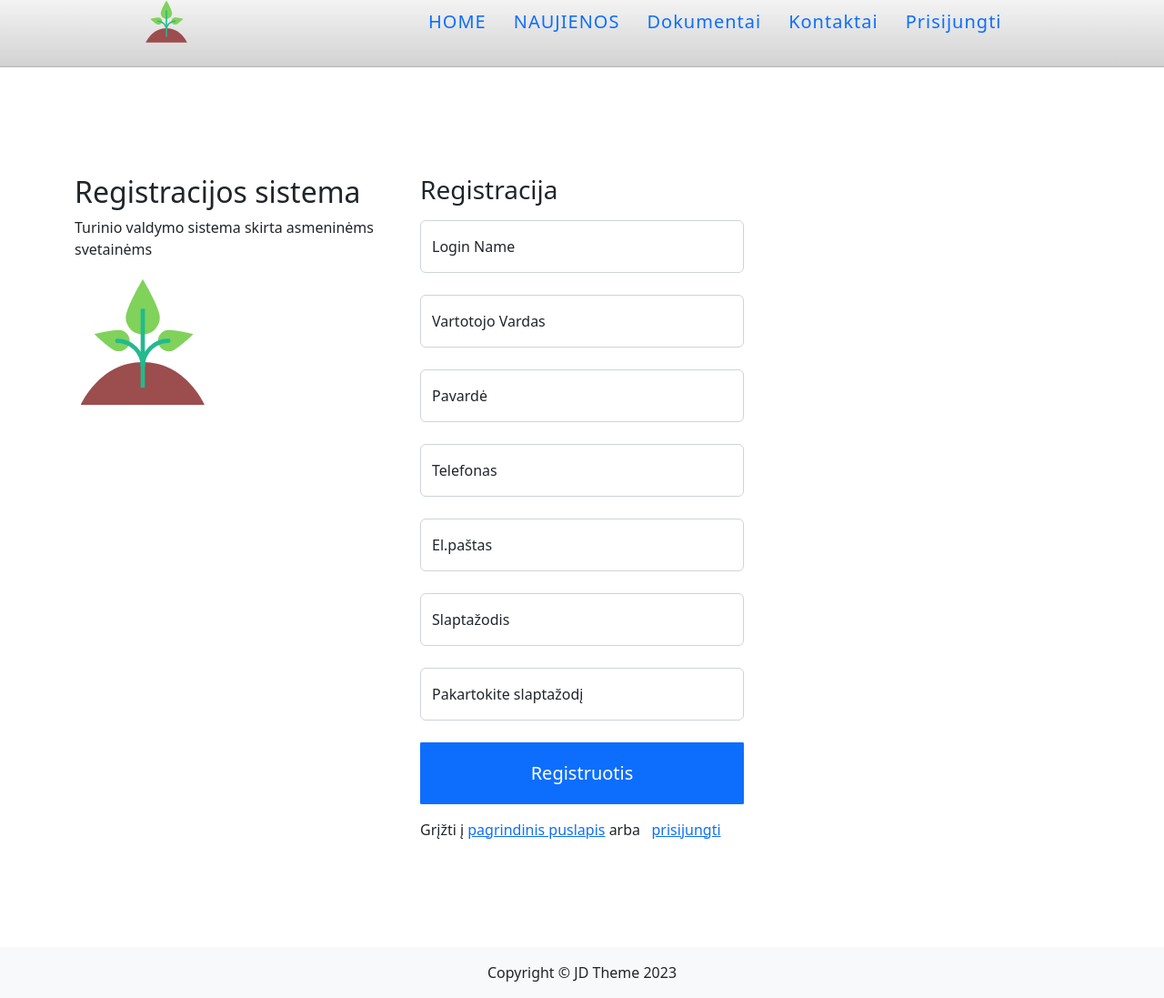
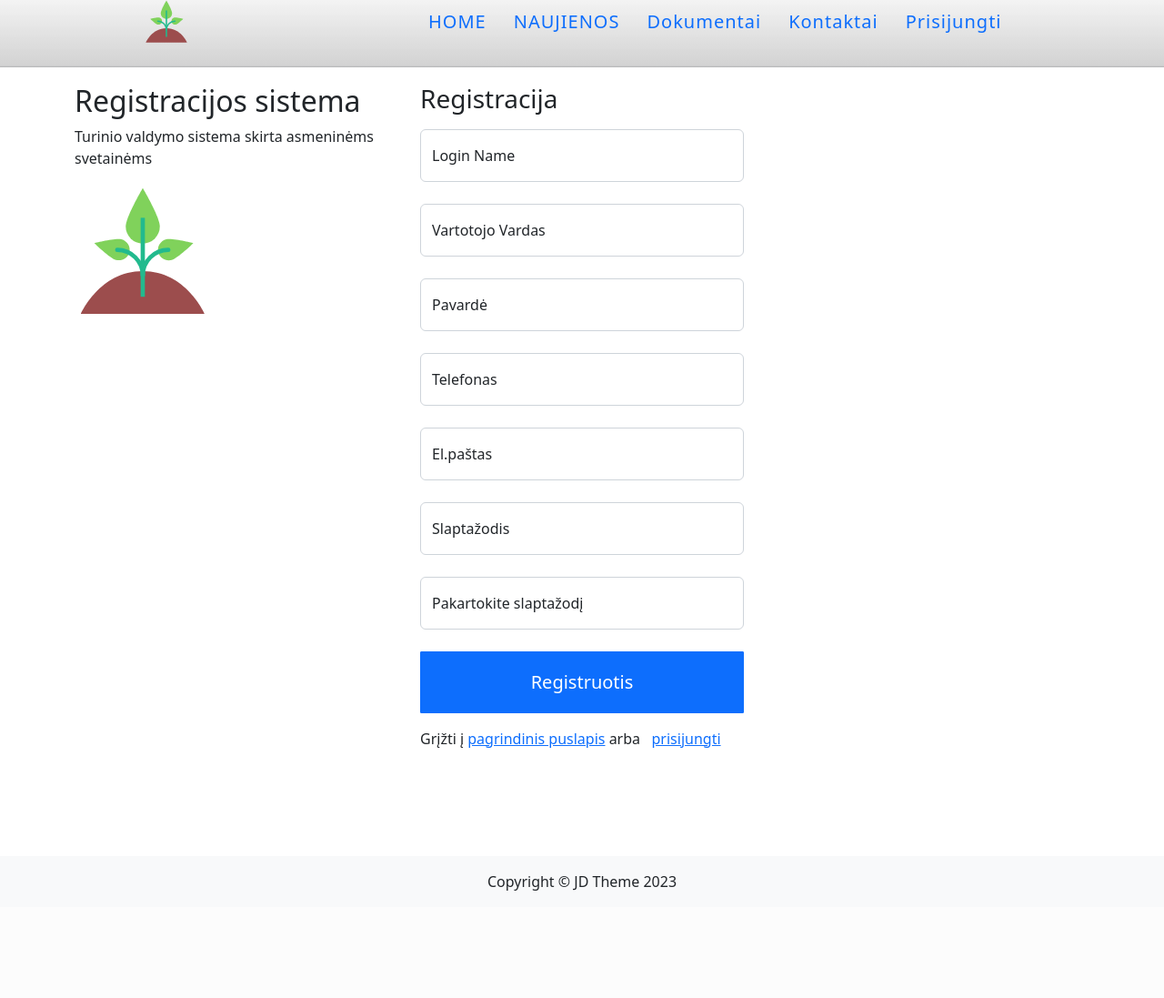
Before and after one commit to flusity/flusity-CMS, a PHP site: page /register.php in a window 1280 px wide. Shown: the part 27-1124 px from the top of the page at 91% size. After the commit the page ends 1006 px from the top, so only its background shows below. Run offline with PHP 8.4, Linux system fonts and the light colour scheme; data comes from the database, SQL or seed files in the repository; some libraries are stand-ins or nearby versions.

Commit message:
Update register.php

```diff
--- a/register.php
+++ b/register.php
@@ -44,7 +44,7 @@ if ($_SERVER['REQUEST_METHOD'] === 'POST') {
 <header id="header">
 <?php require_once 'template/menu-horizontal.php';?>
 </header>
-<section class="container spacer">
+<section class="container spacer footer">
     <main class="main my-4">
     <div class="row">
         <div class="col-sm-4">
```
